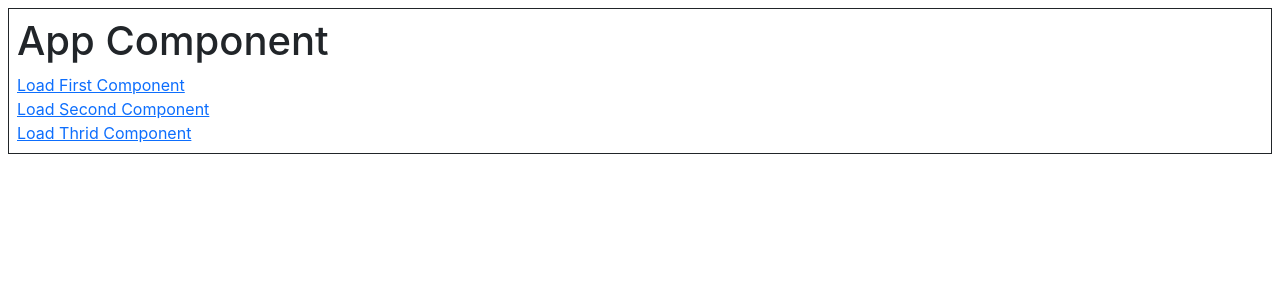
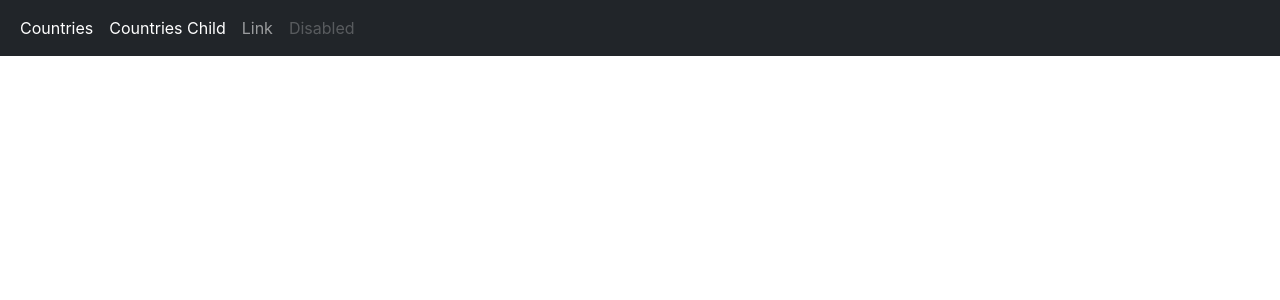
Before and after one commit to edupoly/rb17app, a React (Create React App) app: page / in a window 1280 px wide. Shown: the top 300 px of the page. Built offline with nearby package versions, Linux system fonts and the light colour scheme.

Commit message:
child routing

```diff
--- a/src/App.jsx
+++ b/src/App.jsx
@@ -4,13 +4,26 @@ import { Link, Outlet } from 'react-router-dom';
 
 function App() {
   return (
-    <div className='border border-dark p-2 m-2'>
-      <h1>App Component</h1>
-      <Link to="/abc">Load First Component</Link>
-      <br></br>
-      <Link to="/xyz">Load Second Component</Link>
-      <br></br>
-      <Link to="/third">Load Thrid Component</Link>
+    <div>
+
+      <nav class="navbar navbar-expand-sm bg-dark navbar-dark">
+        <div class="container-fluid">
+          <ul class="navbar-nav">
+            <li class="nav-item">
+              <Link class="nav-link active" to="/countries">Countries</Link>
+            </li>
+            <li class="nav-item">
+              <Link class="nav-link active" to="/countriesChild">Countries Child</Link>
+            </li>
+            <li class="nav-item">
+              <a class="nav-link" href="#">Link</a>
+            </li>
+            <li class="nav-item">
+              <a class="nav-link disabled" href="#">Disabled</a>
+            </li>
+          </ul>
+        </div>
+      </nav>
       <Outlet></Outlet>
     </div>
   );
--- /dev/null
+++ b/src/Countries.jsx
@@ -0,0 +1,28 @@
+import React from 'react'
+import { useState,useEffect } from 'react'
+import { Link } from 'react-router-dom'
+
+function Countries() {
+  const [countries, setCountries] = useState([])
+  useEffect(()=>{
+    fetch("https://restcountries.com/v2/all")
+    .then(res=>res.json())
+    .then(data=>{
+      setCountries(data)
+    })
+  },[])
+  return (
+    <div>
+      <h1>Countries</h1>
+      {
+        countries && countries.map((country)=>{
+          return <li>
+            <Link to={`/countryDetails/${country.name}`}>{country.name}</Link>
+          </li>
+        })
+      }
+    </div>
+  )
+}
+
+export default Countries
--- /dev/null
+++ b/src/CountriesChild.jsx
@@ -0,0 +1,35 @@
+import React from 'react'
+import { useState,useEffect } from 'react'
+import { Link, Outlet } from 'react-router-dom'
+
+function CountriesChild() {
+  const [countries, setCountries] = useState([])
+  useEffect(()=>{
+    fetch("https://restcountries.com/v2/all")
+    .then(res=>res.json())
+    .then(data=>{
+      setCountries(data)
+    })
+  },[])
+  return (
+    <div>
+      <h1>Countries within</h1>
+      <div className='d-flex'>
+        <div className='w-50' style={{maxHeight:"300px",overflow:"scroll"}}>
+          {
+            countries && countries.map((country)=>{
+              return <li>
+                <Link to={`/countriesChild/countryDetails/${country.name}`}>{country.name}</Link>
+              </li>
+            })
+          }
+        </div>
+        <div className='w-50'>
+          <Outlet></Outlet>
+        </div>
+      </div>
+    </div>
+  )
+}
+
+export default CountriesChild
--- /dev/null
+++ b/src/CountryDetails.jsx
@@ -0,0 +1,29 @@
+import React from 'react'
+import { useEffect,useState } from 'react';
+import { useNavigate, useParams } from 'react-router-dom'
+
+function CountryDetails() {
+  var {cname} = useParams();
+  var navigate = useNavigate();
+
+  const [details, setDetails] = useState({})
+  useEffect(()=>{
+    fetch(`https://restcountries.com/v2/name/${cname}`)
+    .then(res=>res.json())
+    .then(data=>{
+      setDetails({...data[0]})
+    })
+  },[cname])
+  function gotoHome(){
+    navigate("/")
+  }
+  return (
+    <div>
+      <h1>CountryDetails of {cname} <button onClick={gotoHome}>Home</button></h1>
+      <img src={details.flag} width="300px"></img>
+      <h3>Population:{details.population}</h3>
+    </div>
+  )
+}
+
+export default CountryDetails
--- a/src/index.js
+++ b/src/index.js
@@ -7,11 +7,19 @@ import { BrowserRouter, Routes,Route } from 'react-router-dom';
 import First from './First';
 import Second from './Second';
 import Third from './Third';
+import Countries from './Countries';
+import CountryDetails from './CountryDetails';
+import CountriesChild from './CountriesChild';
 const root = ReactDOM.createRoot(document.getElementById('root'));
 root.render(
   <BrowserRouter>
     <Routes>
       <Route path="/" element={<App></App>}>
+        <Route path="/countries" element={<Countries></Countries>}></Route>
+        <Route path="/countriesChild" element={<CountriesChild></CountriesChild>}>
+          <Route path='/countriesChild/countryDetails/:cname' element={<CountryDetails></CountryDetails>}></Route>
+        </Route>
+        <Route path="/countryDetails/:cname" element={<CountryDetails></CountryDetails>}></Route>
         <Route path="/xyz" element={<Second></Second>}>
           <Route path='/xyz/first' element={<First></First>}></Route>
         </Route>
```
